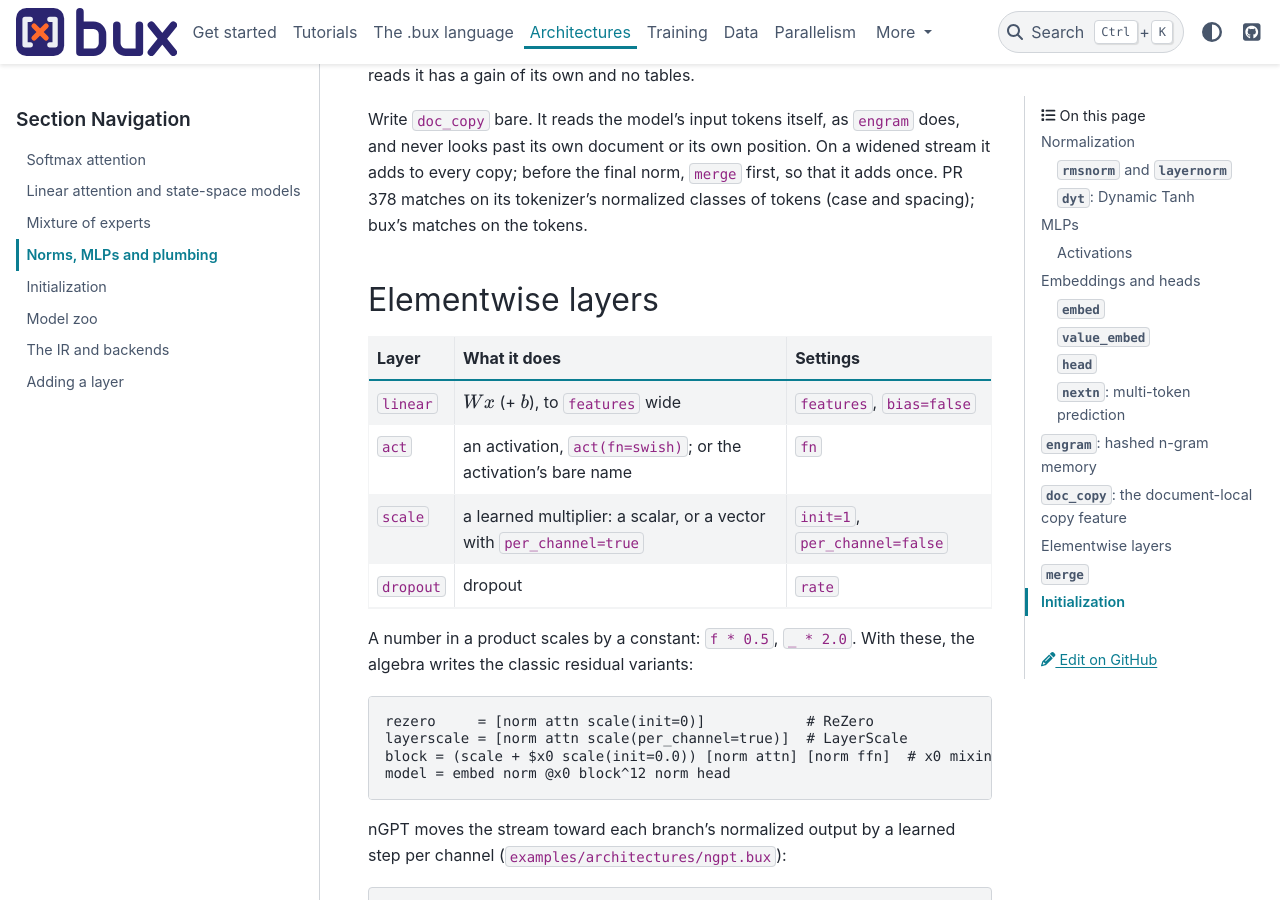
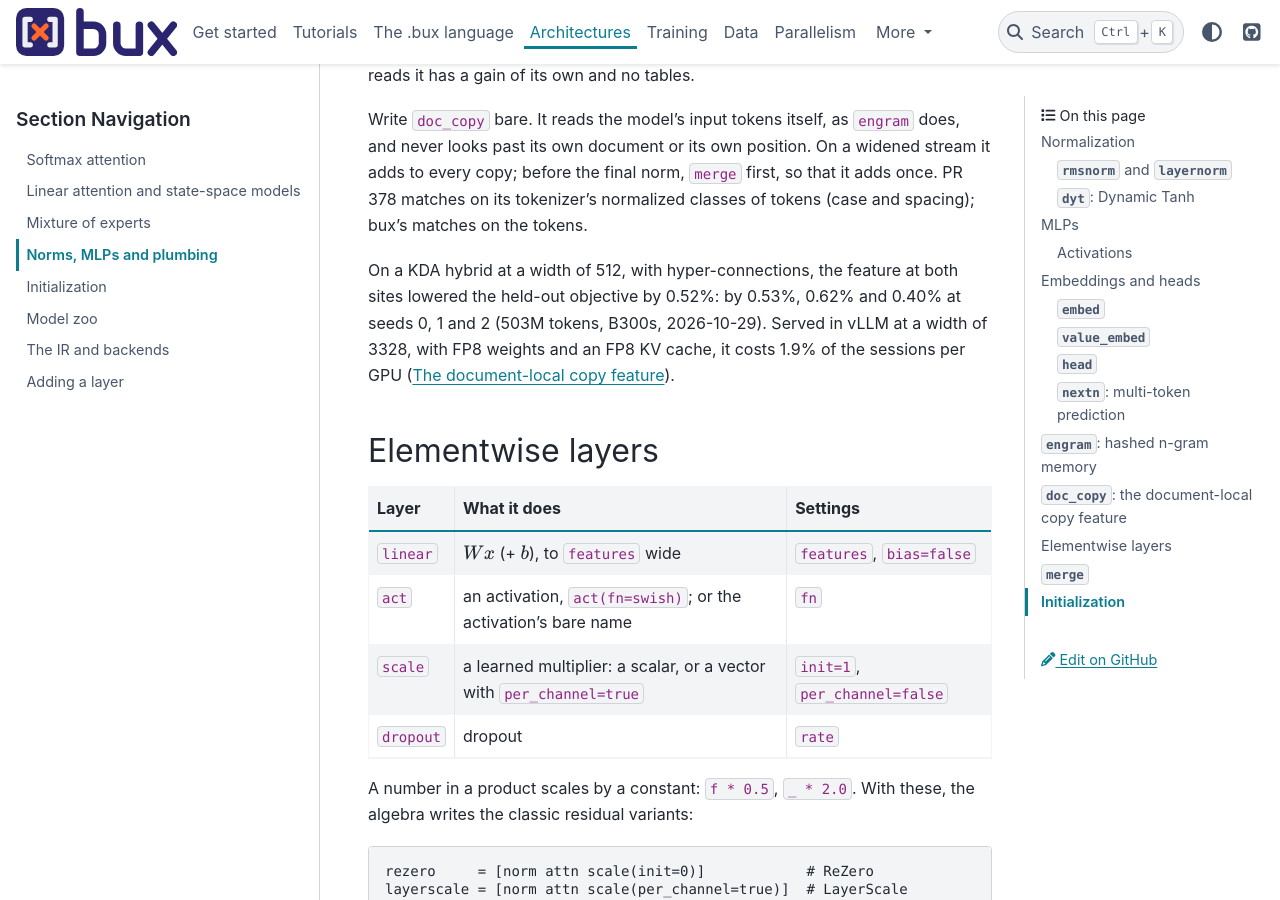
Before and after one commit to pilot7747/bux, a Sphinx documentation site: the page built from docs/architectures/layers.md, in a window 1280 px wide and 900 px high, scrolled down 9121 px. Built offline with Sphinx 7.4.7 and the PyData theme 0.15.4, drawn with Linux system fonts in a browser that asks for light colours; cross-references to code outside the pages are shown as plain code.

Commit message:
Docs: doc_copy's -0.52% objective at d512 (3 seeds, B300s) and its 1.9% fewer FP8 sessions per GPU at d3328
Co-Authored-By: Claude Opus 5.5 <noreply@anthropic.com>

```diff
--- a/docs/architectures/layers.md
+++ b/docs/architectures/layers.md
@@ -339,6 +339,12 @@ adds to every copy; before the final norm, `merge` first, so that it adds once.
 378 matches on its tokenizer's normalized classes of tokens (case and spacing);
 bux's matches on the tokens.
 
+On a KDA hybrid at a width of 512, with hyper-connections, the feature at both
+sites lowered the held-out objective by 0.52%: by 0.53%, 0.62% and 0.40% at seeds 0,
+1 and 2 (503M tokens, B300s, 2026-10-29). Served in vLLM at a
+width of 3328, with FP8 weights and an FP8 KV cache, it costs 1.9% of the sessions
+per GPU ([The document-local copy feature](../export/vllm.md#the-document-local-copy-feature)).
+
 ## Elementwise layers
 
 | Layer | What it does | Settings |
```
Also changed, not shown: docs/export/vllm.md (+5 -0 lines).
